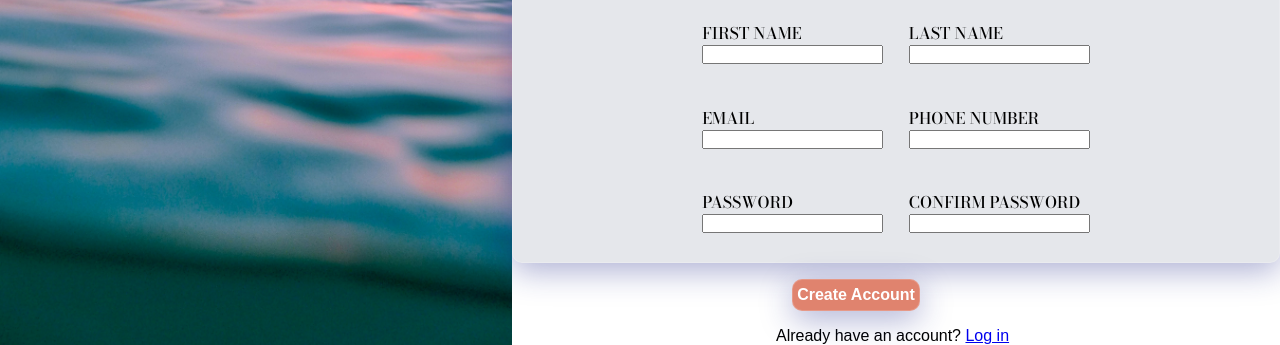
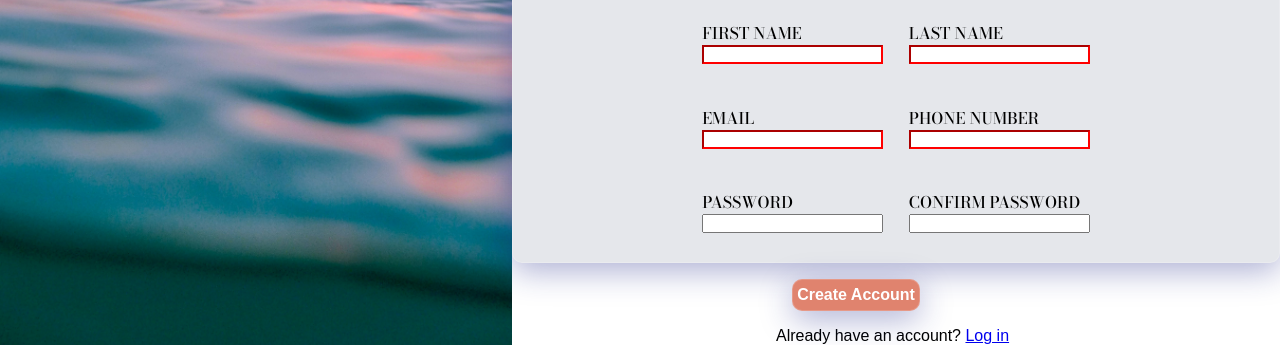
Before and after one commit to jxcksonli/signupform, a plain HTML site: page index.html in a window 1280 px wide. Shown: the part 551-896 px from the top of the page. Drawn offline with nearby package versions, Linux system fonts and the light colour scheme.

Commit message:
Implement form validation using regular expressions and html input types

```diff
--- a/index.html
+++ b/index.html
@@ -33,33 +33,33 @@
                     <div class="doubleinputs">
                         <div class="individualinput">
                         <label for="first_name" class="bodoni-moda-logo">FIRST NAME</label>
-                        <input type="text" id="first_name" name="first_name">
+                        <input type="text" id="first_name" name="first_name" minlength="1" required>
                         </div>
                         <div class="individualinput">
                         <label for="last_name" class="bodoni-moda-logo">LAST NAME</label>
-                        <input type="text" id="last_name" name="last_name">
+                        <input type="text" id="last_name" name="last_name" minlength="1" required>
                         </div>
                     </div>
 
                     <div class="doubleinputs">
                         <div class="individualinput">
                         <label for="email" class="bodoni-moda-logo">EMAIL</label>
-                        <input type="text" id="email"  name="email">
+                        <input type="email" id="email"  name="email" title="Please enter a valid email address" required>
                         </div>
                         <div class="individualinput">
                         <label for="phone_number" class="bodoni-moda-logo">PHONE NUMBER</label>
-                        <input type="text" id="phone_number" name="phone_number">
+                        <input type="text" id="phone_number" name="phone_number" pattern="^(\+\d{1,2}\s)?\(?\d{3}\)?[\s.-]\d{3}[\s.-]\d{4}$" required>
                         </div>
                     </div>
 
                     <div class="doubleinputs">
                         <div class="individualinput">
                         <label for="password" class="bodoni-moda-logo">PASSWORD</label>
-                        <input type="text" id="password" name="password">
+                        <input type="password" id="password" name="password" required>
                         </div>
                         <div class="individualinput">
                         <label for="cpassword" class="bodoni-moda-logo">CONFIRM PASSWORD</label>
-                        <input type="text" id="cpassword" name="cpassword">
+                        <input type="password" id="cpassword" name="cpassword" required>
                         </div>
                     </div>
                 </form>
--- a/style.css
+++ b/style.css
@@ -124,3 +124,35 @@
     background-color: powderblue;
     color: white;
 }
+
+#email:valid {
+    border-color: green
+}
+
+#email:invalid {
+    border-color: red
+}
+
+#phone_number:valid {
+    border-color: green
+}
+
+#phone_number:invalid {
+    border-color: red
+}
+
+#first_name:valid {
+    border-color: green
+}
+
+#first_name:invalid {
+    border-color: red
+}
+
+#last_name:valid {
+    border-color: green
+}
+
+#last_name:invalid {
+    border-color: red
+}
```
